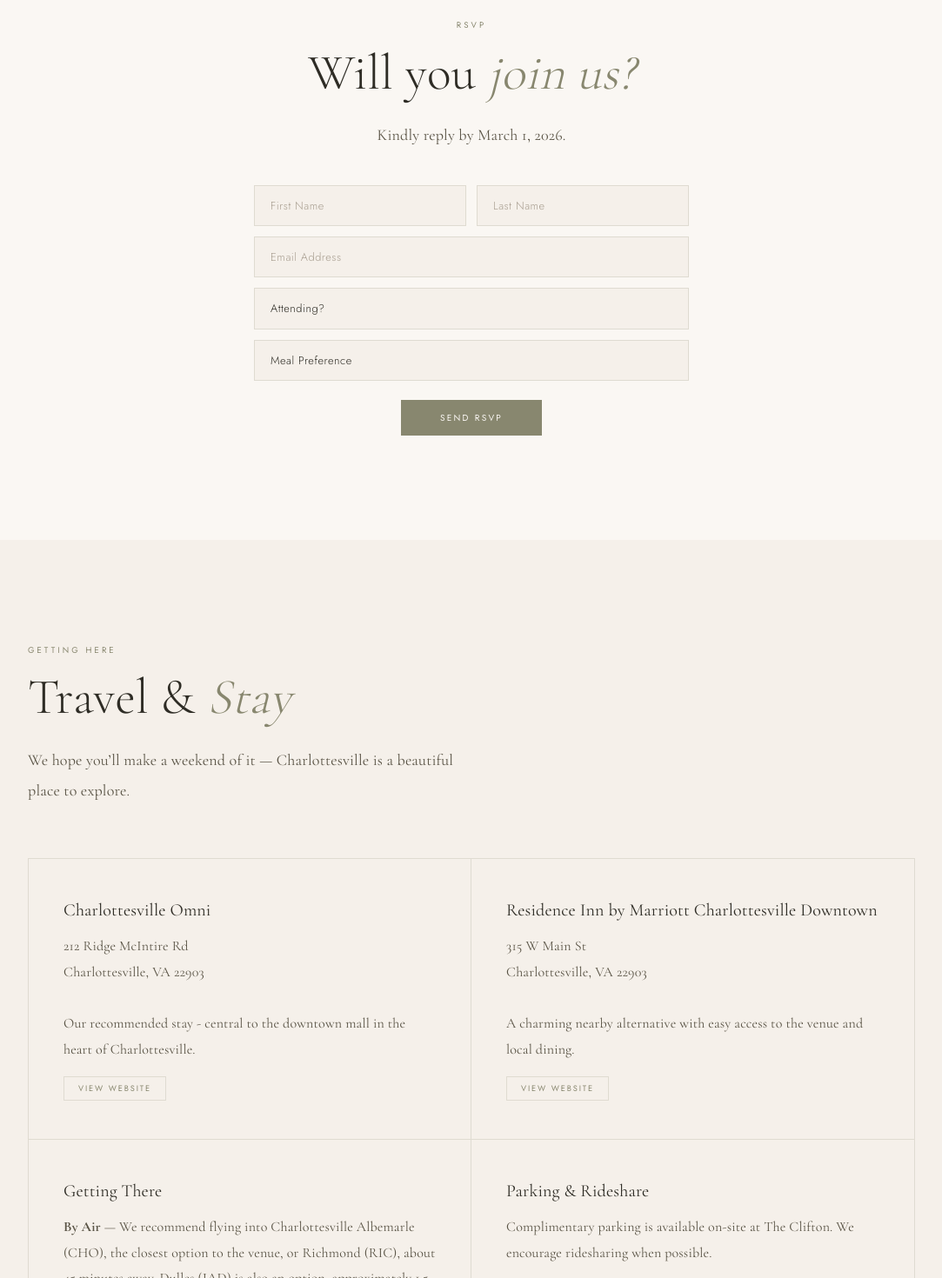
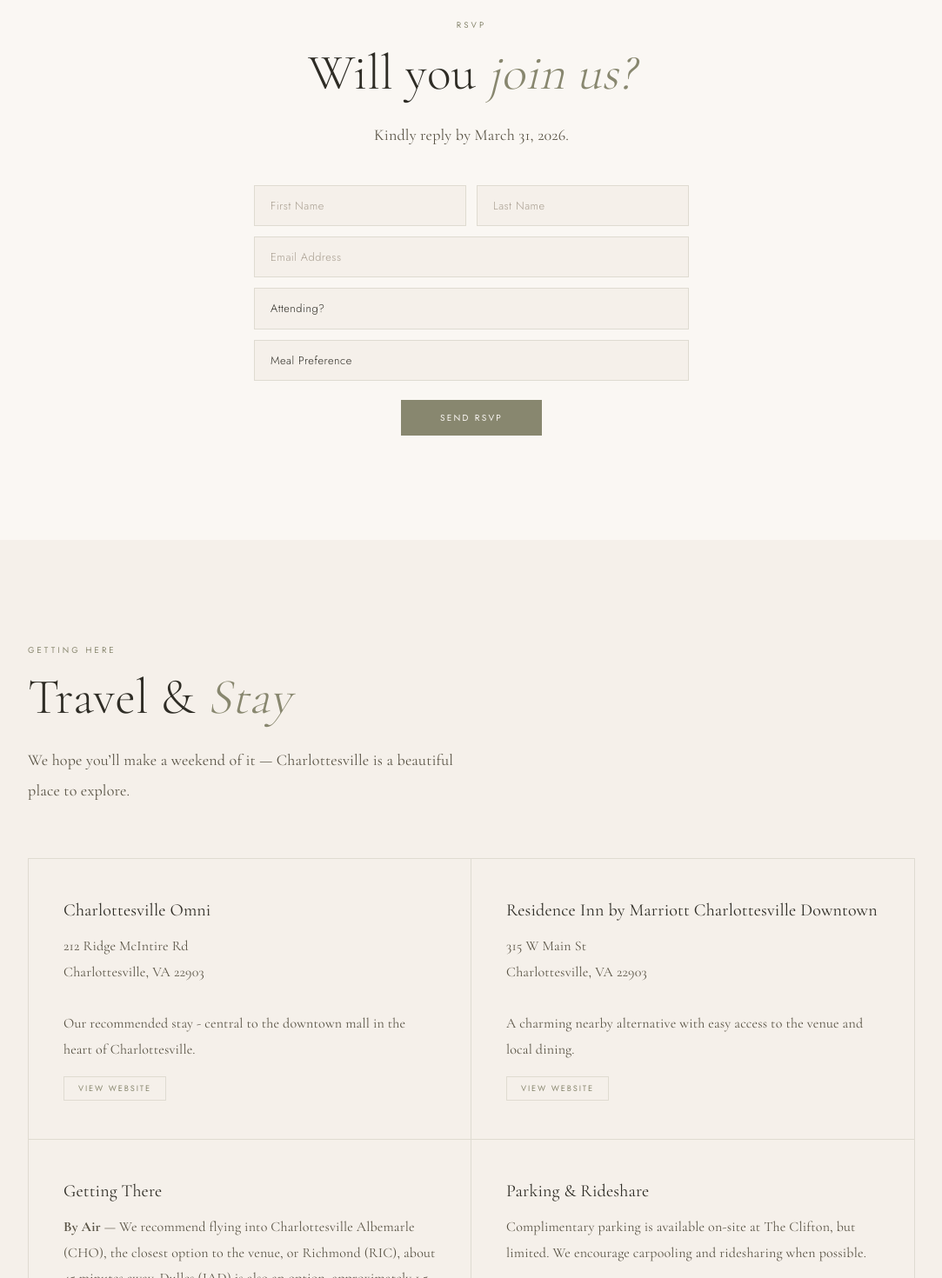
Before and after one commit to mrobillard/wedding-website, a Next.js app: page / in a window 1280 px wide. Shown: the part 3460-4930 px from the top of the page at 87% size, without its empty margins (98-1181 px from the left). Built offline with nearby package versions, Linux system fonts and the light colour scheme.

Commit message:
add favicon and update copy

```diff
--- a/src/app/page.tsx
+++ b/src/app/page.tsx
@@ -328,7 +328,7 @@ export default function Home() {
             Will you <em>join us?</em>
           </h2>
           <p className="body-txt" style={{ maxWidth: "420px", margin: "0 auto 40px" }}>
-            Kindly reply by March 1, 2026.
+            Kindly reply by March 31, 2026.
           </p>
           <form className="rsvp-form" onSubmit={handleRSVPSubmit} ref={rsvpFormRef}>
             <div className="rsvp-row">
@@ -492,7 +492,7 @@ export default function Home() {
             <div className="t-card">
               <p className="t-title">Parking &amp; Rideshare</p>
               <p className="t-body">
-                Complimentary parking is available on-site at The Clifton. We encourage ridesharing when possible.
+                Complimentary parking is available on-site at The Clifton, but limited. We encourage carpooling and ridesharing when possible.
               </p>
             </div>
           </div>
```
Also changed, not shown: src/app/layout.tsx (+4 -0 lines).
